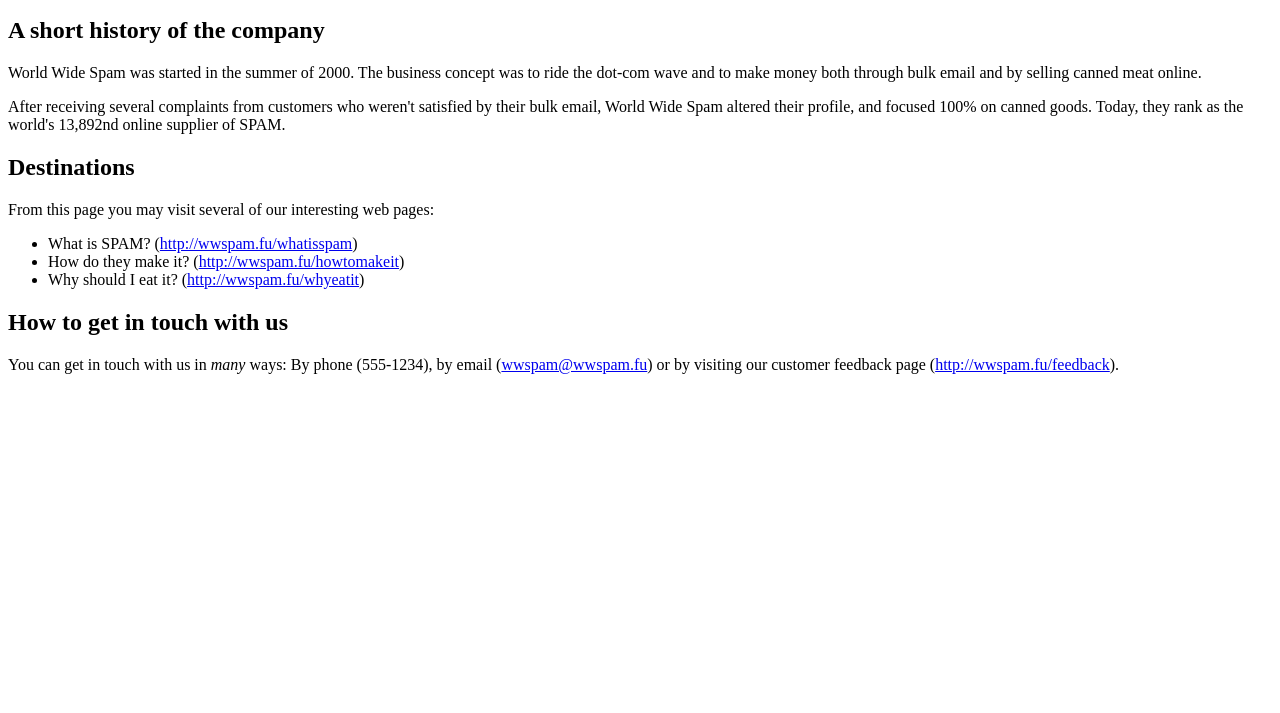
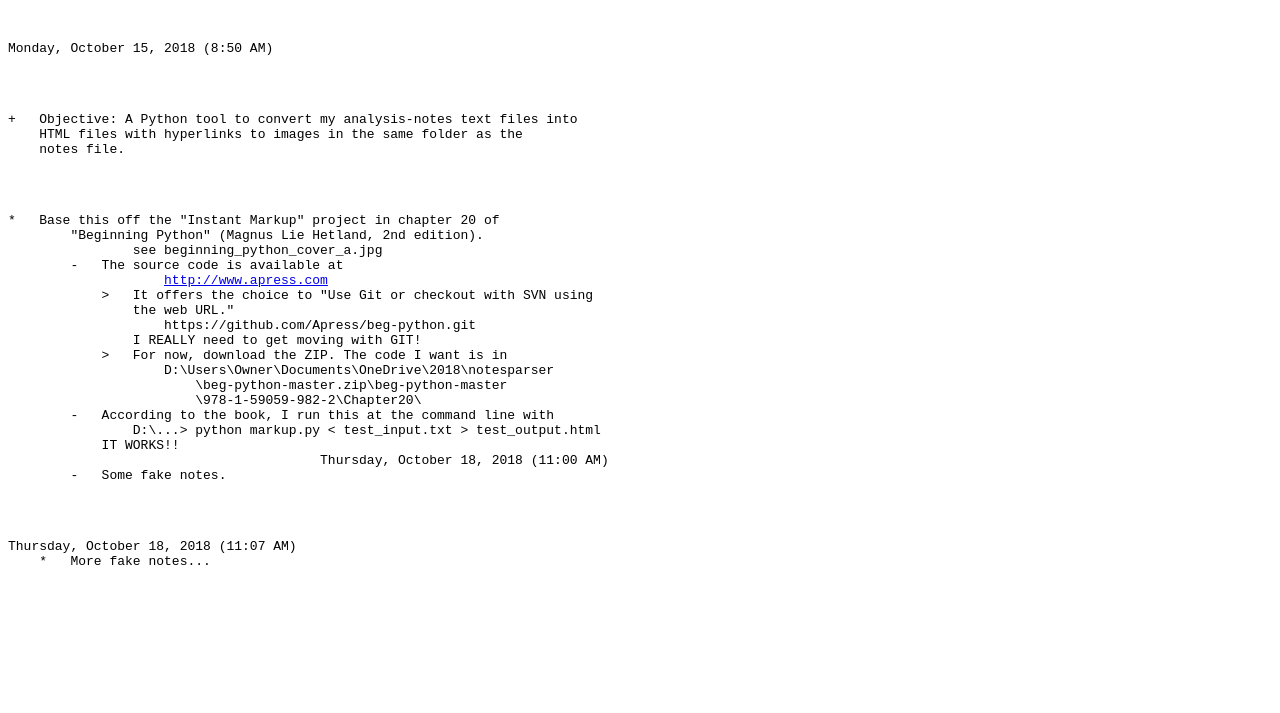
Before and after one commit to guitarsenall/notesparser, a plain HTML site: page test_output.html in a window 1280 px wide. Shown: the part 87-800 px from the top of the page. Drawn offline with Linux system fonts and the light colour scheme.

Commit message:
first changes

```diff
--- a/test_output.html
+++ b/test_output.html
@@ -1,49 +1,37 @@
-<html><head><title>...</title></head><body>
+<html><head><title>...</title></head><body><PRE>
 <h1>
-Welcome to World Wide Spam, Inc.
+NotesParser
 </h1>
 <p>
-These are the corporate web pages of <em>World Wide Spam</em>, Inc. We hope
-you find your stay enjoyable, and that you will sample many of our
-products.
-</p>
-<h2>
-A short history of the company
-</h2>
-<p>
-World Wide Spam was started in the summer of 2000. The business
-concept was to ride the dot-com wave and to make money both through
-bulk email and by selling canned meat online.
+Monday, October 15, 2018 (8:50 AM)
 </p>
 <p>
-After receiving several complaints from customers who weren't
-satisfied by their bulk email, World Wide Spam altered their profile,
-and focused 100% on canned goods. Today, they rank as the world's
-13,892nd online supplier of SPAM.
++   Objective: A Python tool to convert my analysis-notes text files into
+    HTML files with hyperlinks to images in the same folder as the
+    notes file.
 </p>
-<h2>
-Destinations
-</h2>
 <p>
-From this page you may visit several of our interesting web pages:
+*   Base this off the "Instant Markup" project in chapter 20 of
+        "Beginning Python" (Magnus Lie Hetland, 2nd edition).
+                see beginning_python_cover_a.jpg
+        -   The source code is available at
+                    <a href="http://www.apress.com">http://www.apress.com</a>
+            >   It offers the choice to "Use Git or checkout with SVN using
+                the web URL."
+                    https://github.com/Apress/beg-python.git
+                I REALLY need to get moving with GIT!
+            >   For now, download the ZIP. The code I want is in
+                    D:\Users\Owner\Documents\OneDrive\2018\notesparser
+                        \beg-python-master.zip\beg-python-master
+                        \978-1-59059-982-2\Chapter20\
+        -   According to the book, I run this at the command line with
+                D:\...> python markup.py < test_input.txt > test_output.html
+            IT WORKS!!
+                                        Thursday, October 18, 2018 (11:00 AM)
+        -   Some fake notes.
 </p>
-<ul>
-<li>
-What is SPAM? (<a href="http://wwspam.fu/whatisspam">http://wwspam.fu/whatisspam</a>)
-</li>
-<li>
-How do they make it? (<a href="http://wwspam.fu/howtomakeit">http://wwspam.fu/howtomakeit</a>)
-</li>
-<li>
-Why should I eat it? (<a href="http://wwspam.fu/whyeatit">http://wwspam.fu/whyeatit</a>)
-</li>
-</ul>
-<h2>
-How to get in touch with us
-</h2>
 <p>
-You can get in touch with us in <em>many</em> ways: By phone (555-1234), by
-email (<a href="mailto:wwspam@wwspam.fu">wwspam@wwspam.fu</a>) or by visiting our customer feedback page
-(<a href="http://wwspam.fu/feedback">http://wwspam.fu/feedback</a>).
+Thursday, October 18, 2018 (11:07 AM)
+    *   More fake notes...
 </p>
-</body></html>
+</PRE></body></html>
```
Also changed, not shown: beginning_python_cover_a.jpg (added), test_input.txt, 2 other files.
